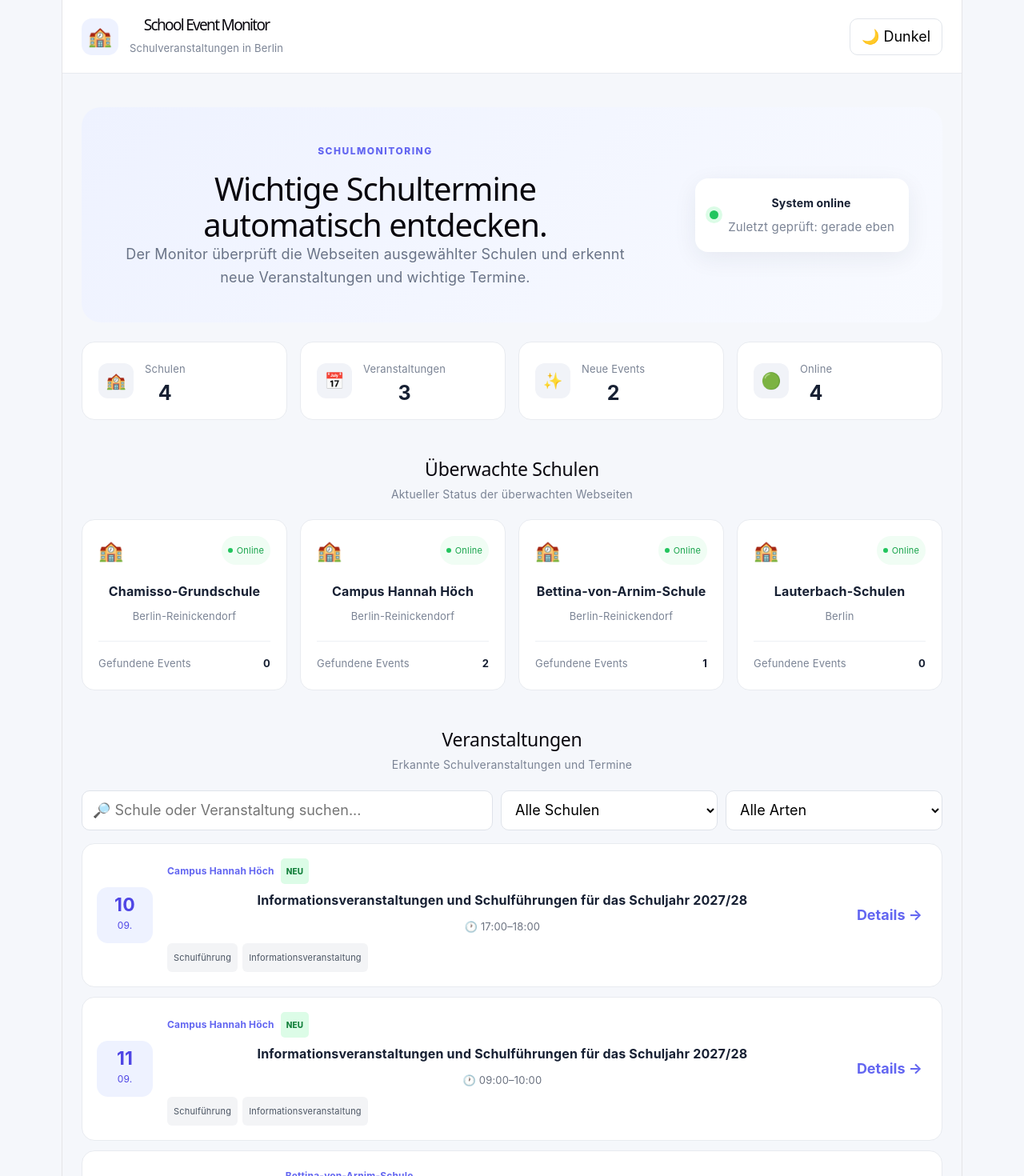
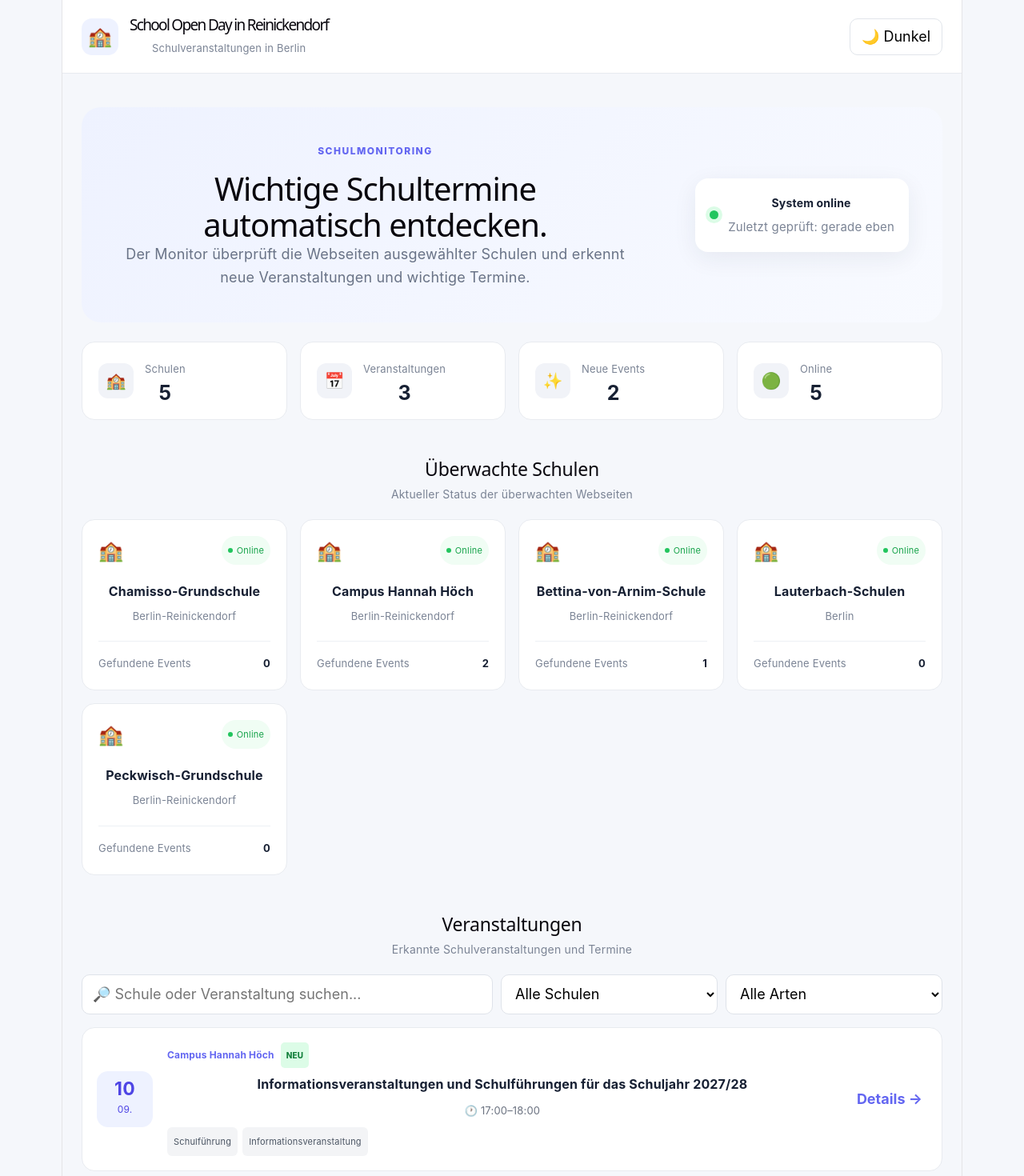
Before and after one commit to kutayba89/chamisso-grundschule-monitor, a React (Vite) app in the folder dashboard/: page / in a window 1280 px wide. Shown: the top 1470 px of the page at 80% size. Built offline with nearby package versions, Linux system fonts and the light colour scheme.

Commit message:
Add Peckwisch-Grundschule and rename page heading to School Open Day in Reinickendorf

```diff
--- a/dashboard/src/App.jsx
+++ b/dashboard/src/App.jsx
@@ -20,9 +20,15 @@ const schools = [
     status: "Online",
     events: 1,
   },
-  {
+    {
     name: "Lauterbach-Schulen",
     location: "Berlin",
+    status: "Online",
+    events: 0,
+  },
+  {
+    name: "Peckwisch-Grundschule",
+    location: "Berlin-Reinickendorf",
     status: "Online",
     events: 0,
   },
@@ -85,7 +91,7 @@ function App() {
             <div className="brand-icon">🏫</div>
 
             <div>
-              <h1>School Event Monitor</h1>
+              <h1>School Open Day in Reinickendorf</h1>
               <p>Schulveranstaltungen in Berlin</p>
             </div>
           </div>
```
Also changed, not shown: 1 other file (tests, documents, lock files or other folders).
